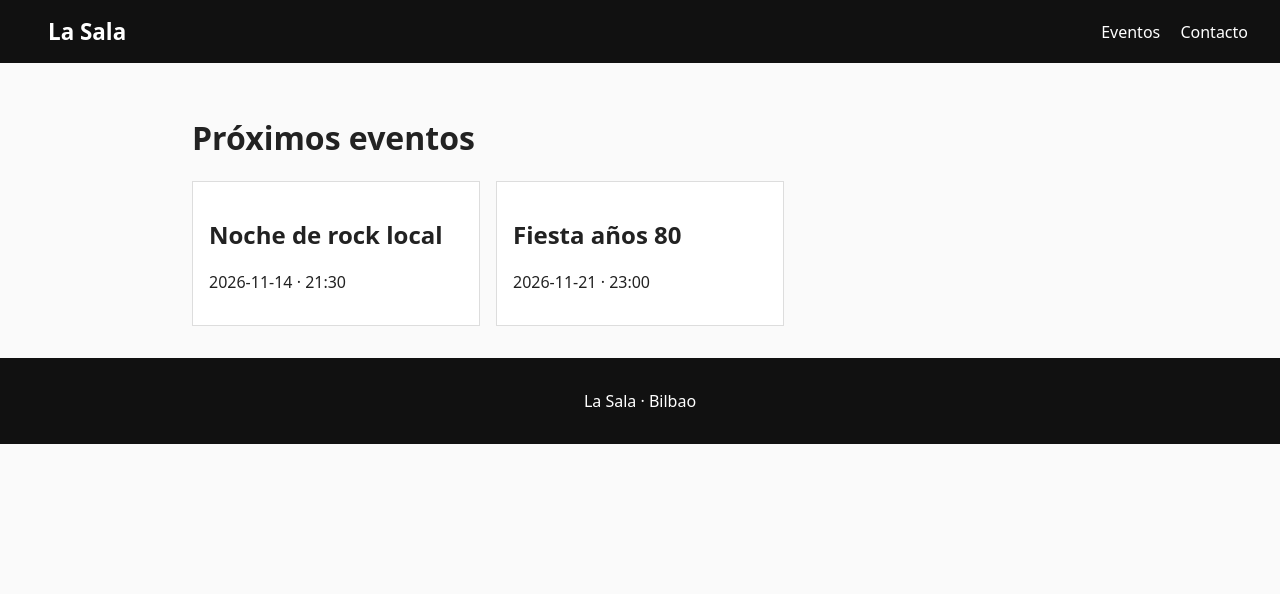
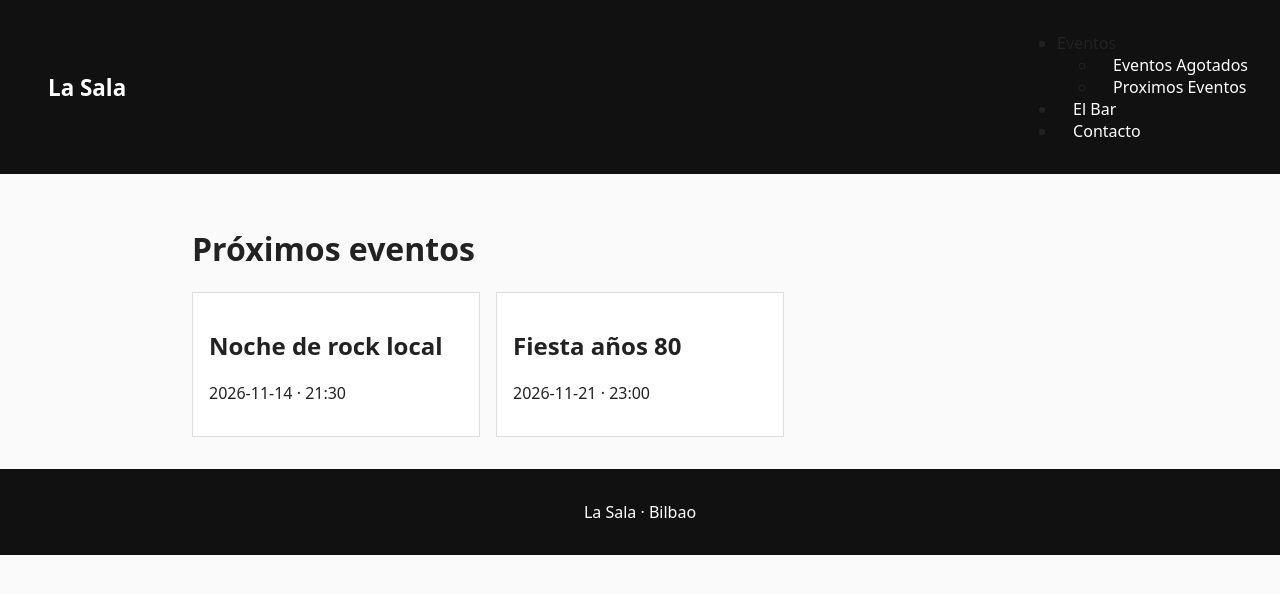
Before and after one commit to LauraMartinezPerez/La-Sala, a plain HTML site: page index.html in a window 1280 px wide. Drawn offline with Linux system fonts and the light colour scheme.

Commit message:
pagina principal con menu

```diff
--- a/index.html
+++ b/index.html
@@ -10,8 +10,15 @@
   <header class="cabecera">
     <a href="index.html" class="logo">La Sala</a>
     <nav>
-      <a href="index.html">Eventos</a>
-      <a href="contacto.html">Contacto</a>
+      <ul>
+        <li class="no">Eventos</li>
+        <ul>
+          <li><a href="#">Eventos Agotados</a></li>
+          <li><a href="#">Proximos Eventos</a></li>
+        </ul>
+        <li class="no"><a href="#">El Bar</a></li>
+        <li class="no"><a href="#">Contacto</a></li>
+      </ul>
     </nav>
   </header>
 
```
